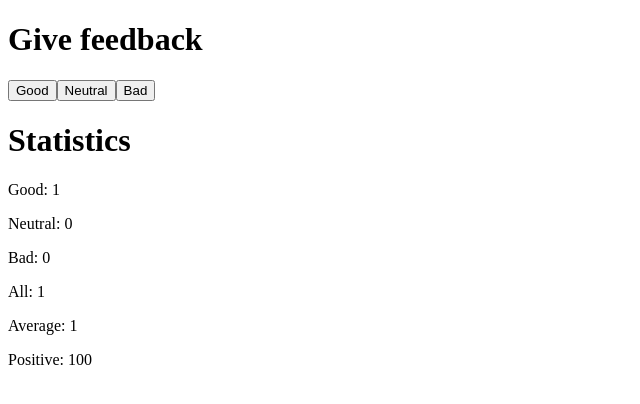
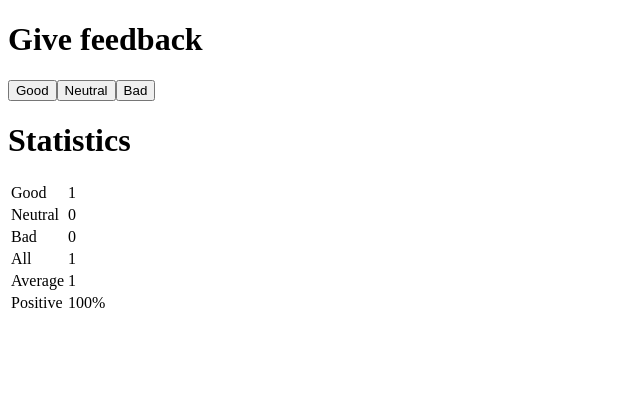
Before and after one commit to Sikarii/fullstack-open-course, a React (Vite) app in the folder 01-introduction-to-react/: page / in a window 1280 px wide. Both pictures are taken after a click on the button "Good". Shown: the top 404 px of the page, without its empty margins (0-640 px from the left). Built offline with nearby package versions, Linux system fonts and the light colour scheme.

Commit message:
Exercise 11 for introduction-to-react

```diff
--- a/01-introduction-to-react/src/App.jsx
+++ b/01-introduction-to-react/src/App.jsx
@@ -10,7 +10,10 @@
 
 function StatisticLine(props) {
   return (
-    <p>{props.text}: {props.value}</p>
+    <tr>
+      <td>{props.text}</td>
+      <td>{props.value}{props.suffix}</td>
+    </tr>
   );
 };
 
@@ -21,14 +24,16 @@
 
   const content = all === 0
     ? <p>No feedback given</p>
-    : <>
-        <StatisticLine text="Good" value={props.good} />
-        <StatisticLine text="Neutral" value={props.neutral} />
-        <StatisticLine text="Bad" value={props.bad} />
-        <StatisticLine text="All" value={all} />
-        <StatisticLine text="Average" value={average} />
-        <StatisticLine text="Positive" value={positive} />
-      </>;
+    : <table>
+        <tbody>
+          <StatisticLine text="Good" value={props.good} />
+          <StatisticLine text="Neutral" value={props.neutral} />
+          <StatisticLine text="Bad" value={props.bad} />
+          <StatisticLine text="All" value={all} />
+          <StatisticLine text="Average" value={average} />
+          <StatisticLine text="Positive" value={positive} suffix="%" />
+        </tbody>
+      </table>;
 
   return (
     <>
```
